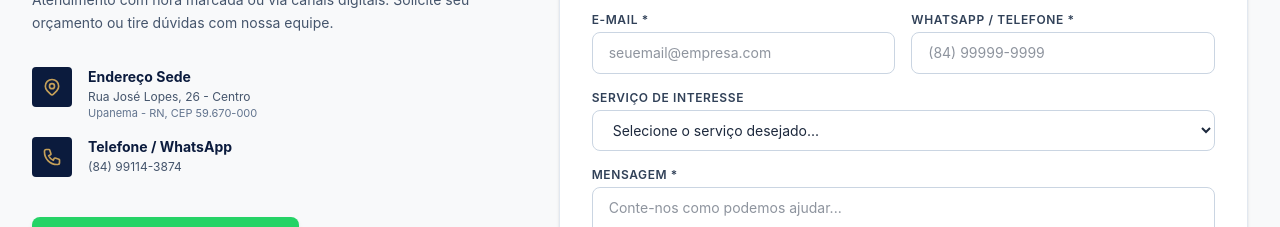
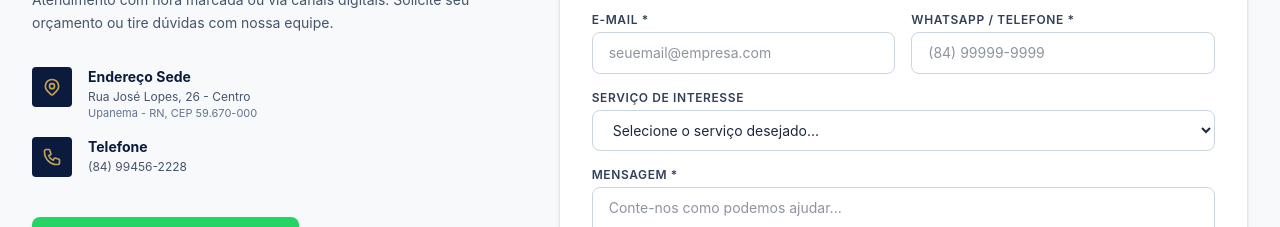
Before and after one commit to angelosilvanno/fernandes-assessoria, an Angular app: page / in a window 1280 px wide. Shown: the part 3540-3767 px from the top of the page. Built offline with nearby package versions, Linux system fonts and the light colour scheme.

Commit message:
feat(contact): atualiza número de telefone e mensagem de retorno no formulário de contato

```diff
--- a/src/app/components/contact/contact.component.ts
+++ b/src/app/components/contact/contact.component.ts
@@ -36,8 +36,8 @@ import { FormBuilder, FormGroup, Validators, ReactiveFormsModule } from '@angula
                   <svg class="w-5 h-5" fill="none" stroke="currentColor" viewBox="0 0 24 24"><path stroke-linecap="round" stroke-linejoin="round" stroke-width="2" d="M3 5a2 2 0 012-2h3.28a1 1 0 01.948.684l1.498 4.493a1 1 0 01-.502 1.21l-2.257 1.13a11.042 11.042 0 005.516 5.516l1.13-2.257a1 1 0 011.21-.502l4.493 1.498a1 1 0 01.684.949V19a2 2 0 01-2 2h-1C9.716 21 3 14.284 3 6V5z"/></svg>
                 </div>
                 <div>
-                  <h4 class="font-bold text-navy text-sm">Telefone / WhatsApp</h4>
-                  <p class="text-slate-600 text-xs mt-0.5">(84) 99114-3874</p>
+                  <h4 class="font-bold text-navy text-sm">Telefone</h4>
+                  <p class="text-slate-600 text-xs mt-0.5">(84) 99456-2228</p>
                 </div>
               </div>
             </div>
@@ -62,7 +62,7 @@ import { FormBuilder, FormGroup, Validators, ReactiveFormsModule } from '@angula
             @if (formSubmitted) {
               <div class="p-6 bg-green-50 border border-green-200 rounded-lg text-center">
                 <h4 class="font-bold text-green-800 text-lg">Solicitação Enviada com Sucesso!</h4>
-                <p class="text-green-700 text-sm mt-1">Nossa equipe retornará no seu telefone/WhatsApp em breve.</p>
+                <p class="text-green-700 text-sm mt-1">Nossa equipe retornará no seu WhatsApp em breve.</p>
                 <button (click)="formSubmitted = false" class="mt-4 text-xs font-bold text-navy underline">
                   Enviar outra mensagem
                 </button>
```
